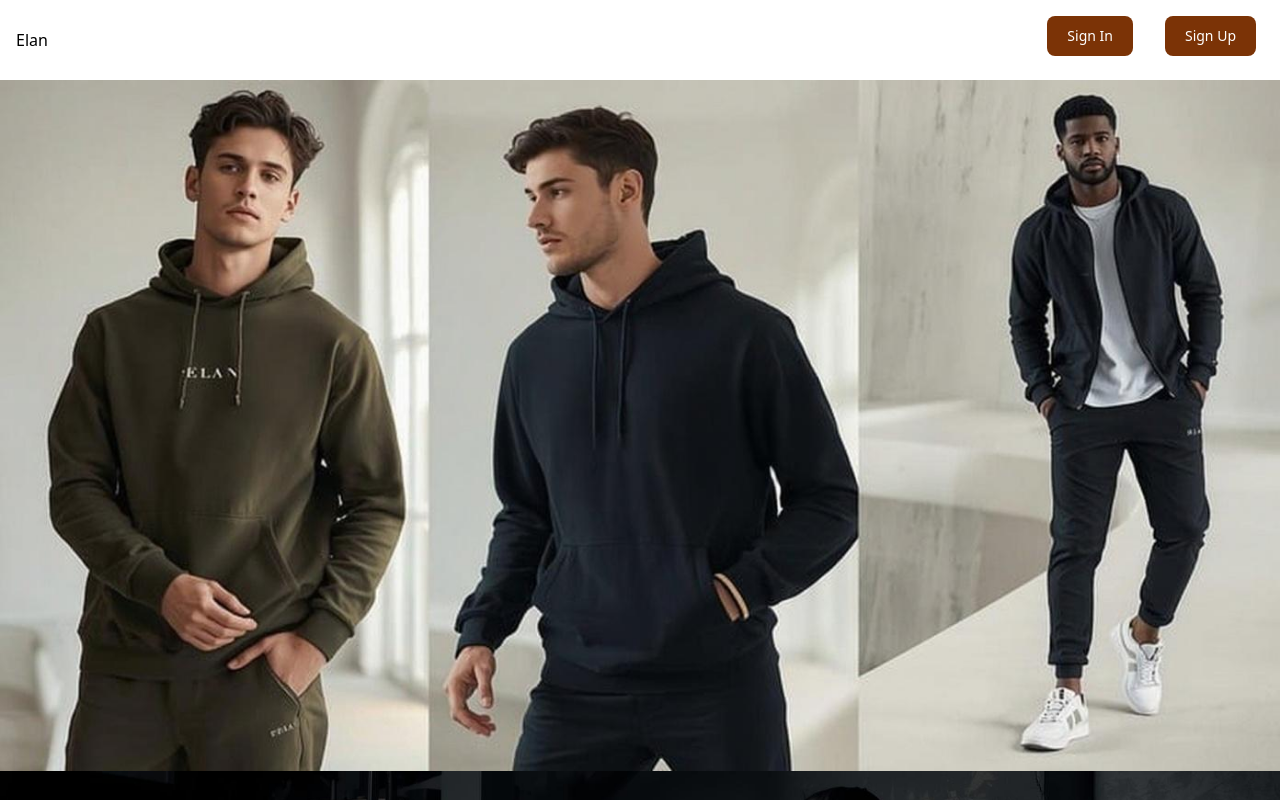
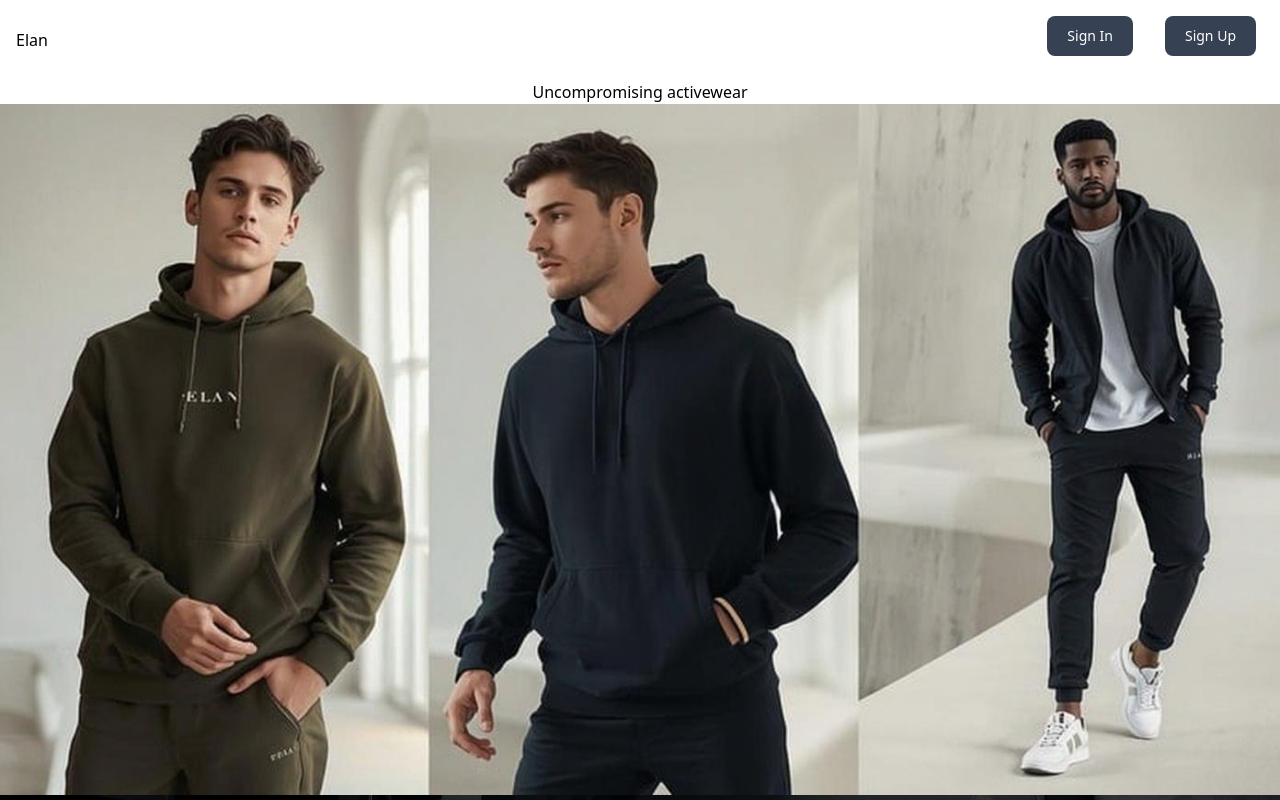
Before and after one commit to SamTombs/elan-front-end, a React (Vite) app: page / in a window 1280 px wide. Shown: the top 800 px of the page. Built offline with nearby package versions, Linux system fonts and the light colour scheme; no server answers.

Commit message:
Link to pages from Home Dashboard

```diff
--- a/src/components/NavBar.jsx
+++ b/src/components/NavBar.jsx
@@ -20,13 +20,13 @@
       </Link>
       {user ? (
         <ul className="flex flex-row gap-6">
-          <li className="text-white bg-gradient-to-r bg-amber-900 hover:bg-gradient-to-br focus:ring-4 focus:outline-none rounded-lg text-sm px-5 py-2.5 text-center me-2 mb-2">
+          <li className="text-white bg-gradient-to-r bg-gray-700 hover:bg-gradient-to-br focus:ring-4 focus:outline-none rounded-lg text-sm px-5 py-2.5 text-center me-2 mb-2">
             <Link to="/about">About</Link>
           </li>
-          <li className="text-white bg-gradient-to-r bg-amber-900 hover:bg-gradient-to-br focus:ring-4 focus:outline-none rounded-lg text-sm px-5 py-2.5 text-center me-2 mb-2">
+          <li className="text-white bg-gradient-to-r bg-gray-700 hover:bg-gradient-to-br focus:ring-4 focus:outline-none rounded-lg text-sm px-5 py-2.5 text-center me-2 mb-2">
             <Link to="/basket">Basket</Link>
           </li>
-          <li className="text-white bg-gradient-to-r bg-amber-900 hover:bg-gradient-to-br focus:ring-8 focus:outline-none rounded-lg text-sm px-5 py-2.5 text-center me-2 mb-2">
+          <li className="text-white bg-gradient-to-r bg-gray-700 hover:bg-gradient-to-br focus:ring-8 focus:outline-none rounded-lg text-sm px-5 py-2.5 text-center me-2 mb-2">
             <Link to="/" onClick={handleSignOut}>
               Sign Out
             </Link>
@@ -34,10 +34,10 @@
         </ul>
       ) : (
         <ul className="flex flex-row gap-6">
-          <li className="text-white bg-gradient-to-r bg-amber-900 hover:bg-gradient-to-br focus:ring-8 focus:outline-none focus:ring-black rounded-lg text-sm px-5 py-2.5 text-center me-2 mb-2">
+          <li className="text-white bg-gradient-to-r bg-gray-700 hover:bg-gradient-to-br focus:ring-8 focus:outline-none focus:ring-black rounded-lg text-sm px-5 py-2.5 text-center me-2 mb-2">
             <Link to="/sign-in">Sign In</Link>
           </li>
-          <li className="text-white bg-gradient-to-r bg-amber-900 hover:bg-gradient-to-br focus:ring-4 focus:outline-none focus:ring-black rounded-lg text-sm px-5 py-2.5 text-center me-2 mb-2">
+          <li className="text-white bg-gradient-to-r bg-gray-700 hover:bg-gradient-to-br focus:ring-4 focus:outline-none focus:ring-black rounded-lg text-sm px-5 py-2.5 text-center me-2 mb-2">
             <Link to="/sign-up">Sign Up</Link>
           </li>
         </ul>
--- a/src/pages/Dashboard.jsx
+++ b/src/pages/Dashboard.jsx
@@ -2,30 +2,40 @@
 import VaultCover from "../assets/VaultCover.jpg";
 import Explorer1 from "../assets/Explorer1.jpg";
 import Lift1 from "../assets/Lift1.jpg";
+import { Link } from "react-router";
 
 export default function Dashboard() {
   return (
     <>
+      <div className="flex justify-center">
+        <h1>Uncompromising activewear</h1>
+      </div>
       <div className="relative w-screen">
         <img src={ElanHomePage2} alt="dashboard" className="w-full h-auto" />
       </div>
       <section className="relative w-screen">
         <img src={Lift1} alt="dashboard" className="w-full h-auto" />
+        <Link to="lift">
           <button className="absolute bottom-4 left-1/2 -translate-x-1/2 bg-white text-black font-bold py-3 px-6 rounded-lg hover:bg-gray-100 transition-colors">
             Lift
           </button>
+        </Link>
       </section>
       <section className="relative w-screen">
         <img src={Explorer1} alt="dashboard" className="w-full h-auto" />
+        <Link to="/explore">
           <button className="absolute bottom-4 left-1/2 -translate-x-1/2 bg-white text-black font-bold py-3 px-6 rounded-lg hover:bg-gray-100 transition-colors">
             Explore
           </button>
+        </Link>
       </section>
       <section className="relative w-screen">
         <img src={VaultCover} alt="dashboard" className="w-full h-auto" />
+        <Link to="the-vault">
           <button className="absolute bottom-4 left-1/2 -translate-x-1/2 bg-white text-black font-bold py-3 px-6 rounded-lg hover:bg-gray-100 transition-colors">
             The Vault
           </button>
+        </Link>
       </section>
     </>
   );
--- a/src/pages/Explore.jsx
+++ b/src/pages/Explore.jsx
@@ -1,7 +1,7 @@
 export default function Explore() {
   return (
     <div>
-      <h1>Explore</h1>
+      <h1>Explore page</h1>
     </div>
   );
 }
```
Lines whose indentation alone changed are shown as unchanged.
